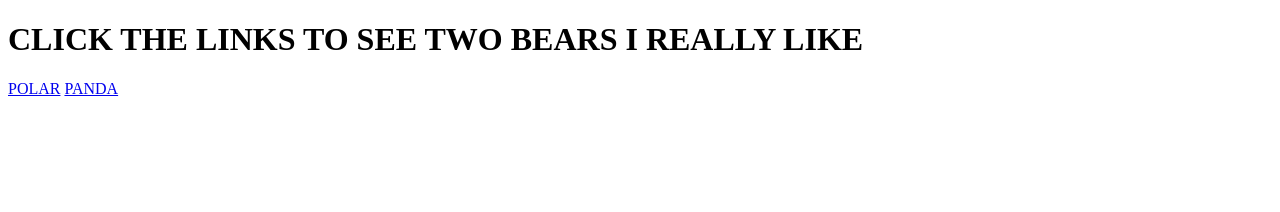
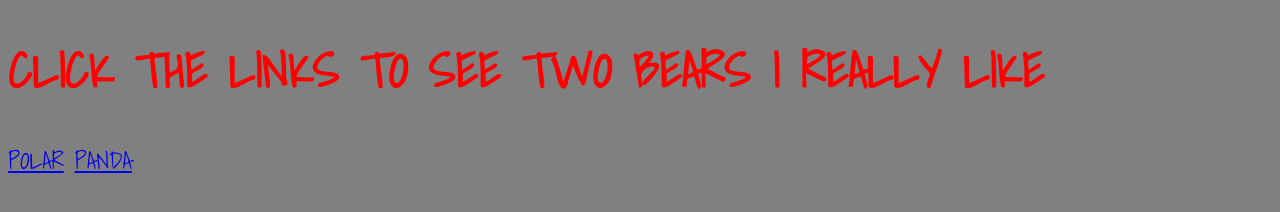
Before and after one commit to hendebra/Bears, a plain HTML site: page index.html in a window 1280 px wide. Drawn offline with Linux system fonts and the light colour scheme.

Commit message:
Update index.html

```diff
--- a/index.html
+++ b/index.html
@@ -3,7 +3,7 @@
 	<head>
 		<title>BEARS I LIKE</title>
 		<link href="https://fonts.googleapis.com/css?family=Shadows+Into+Light" rel="stylesheet">
-		<link rel="stylesheet" type="text/css" href="stylesheet">
+		<link rel="stylesheet" type="text/css" href="Pages/style.css">
 	</head>
 	<body>
 		<h1>CLICK THE LINKS TO SEE TWO BEARS I REALLY LIKE</h1>
```
